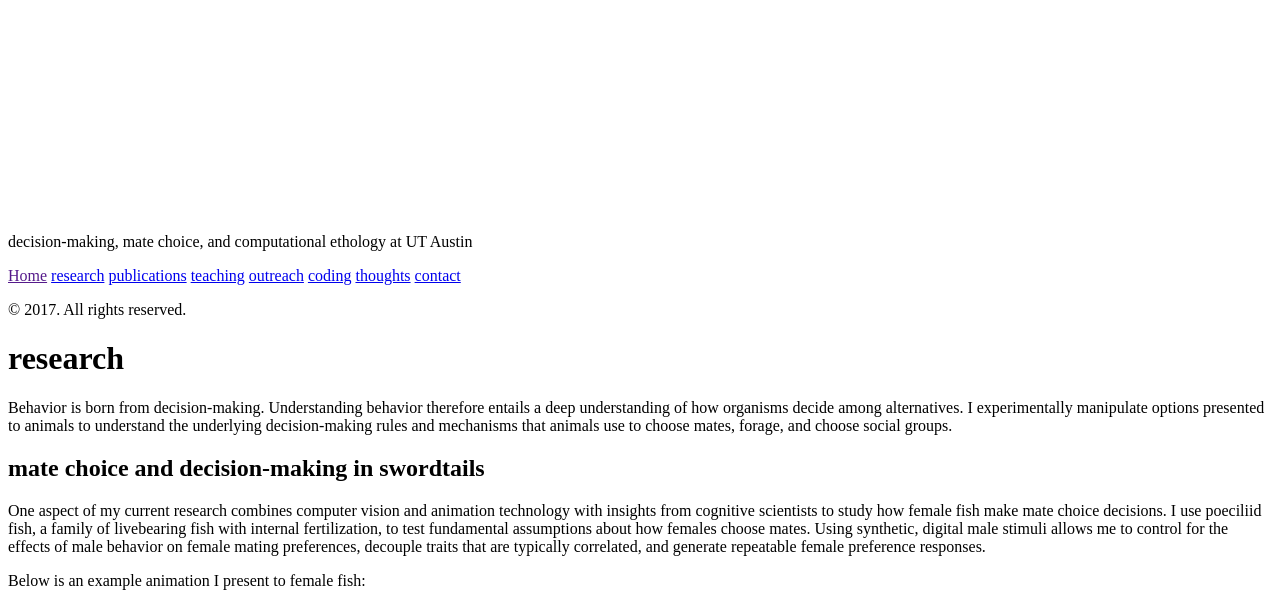
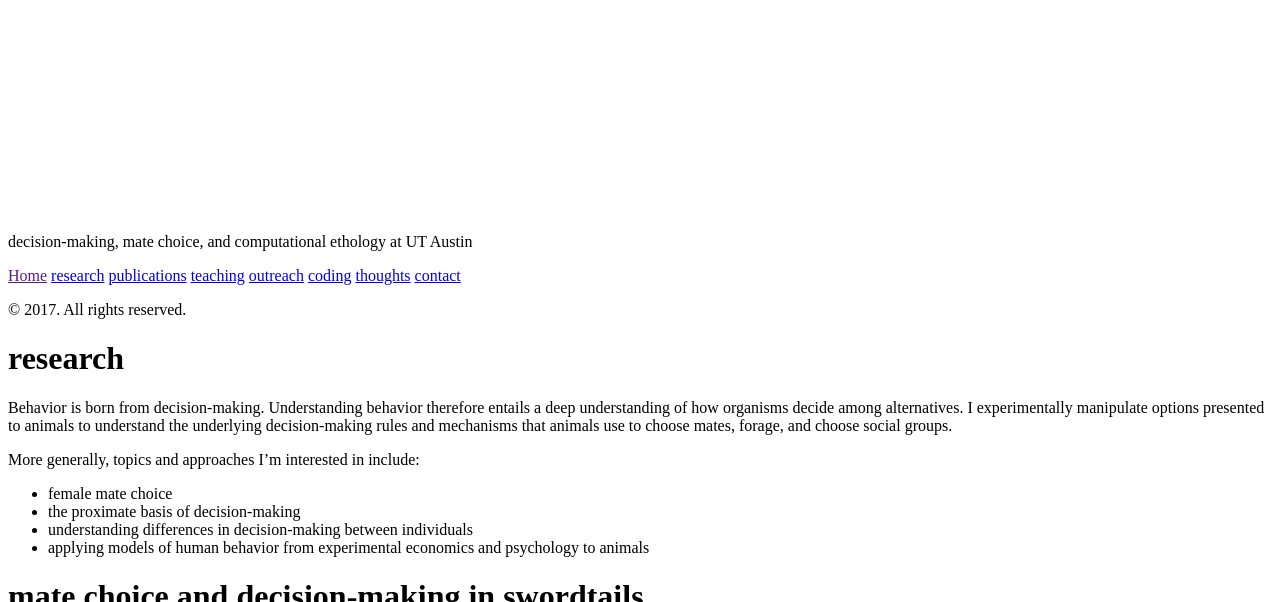
Before and after one commit to lukereding/lukereding.github.io, a Jekyll site: the page built from 2000-01-02-research.MARKUP.md, in a window 1280 px wide and 900 px high, cut to the strip 0-602 px from the top of the window. Built offline with Jekyll 4.4.1, drawn with Linux system fonts in a browser that asks for light colours.

Commit message:
minor updates

```diff
--- a/2000-01-02-research.MARKUP.md
+++ b/2000-01-02-research.MARKUP.md
@@ -5,7 +5,15 @@
 
 Behavior is born from decision-making. Understanding behavior therefore entails a deep understanding of how organisms decide among alternatives. I experimentally manipulate options presented to animals to understand the underlying decision-making rules and mechanisms that animals use to choose mates, forage, and choose social groups.
 
-## mate choice and decision-making in swordtails
+More generally, topics and approaches I'm interested in include:
+
+- female mate choice
+- the proximate basis of decision-making
+- understanding differences in decision-making between individuals
+- applying models of human behavior from experimental economics and psychology to animals
+
+
+# mate choice and decision-making in swordtails
 
 One aspect of my current research combines computer vision and animation technology with  insights from cognitive scientists to study how female fish make mate choice decisions. I use poeciliid fish, a family of livebearing fish with internal fertilization, to test fundamental assumptions about how females choose mates. Using synthetic, digital male stimuli allows me to control for the effects of male behavior on female mating preferences, decouple traits that are typically correlated, and generate repeatable female preference responses.
 
@@ -15,7 +23,7 @@
 
 -----------------
 
-## decision-making in slime molds
+# decision-making in slime molds
 
 I also study how slime molds choose among different food options. Slime molds are giant unicellular amoebas that are an attractive system for studying decision-making because of their simplicity. How much of our behavior is reflected in a simple slime mold that lacks even a nervous system?
 
```
Also changed, not shown: 2000-01-03-publications.MARKUP.md (+3 -3 lines), 2000-01-07-thoughts.MARKUP.md (+1 -1 lines), index.md (+1 -1 lines).
